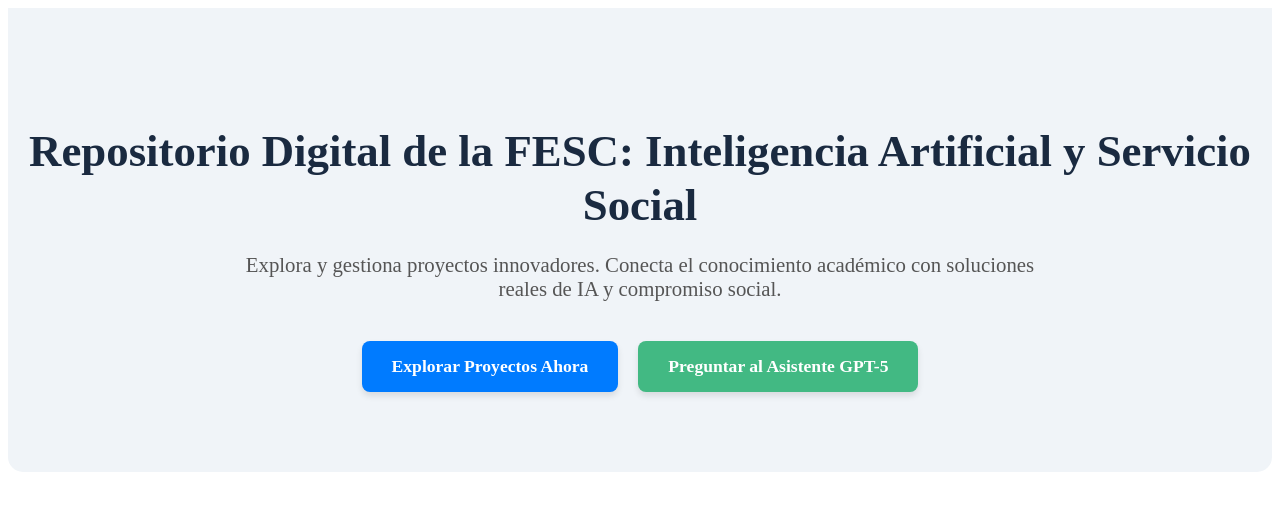
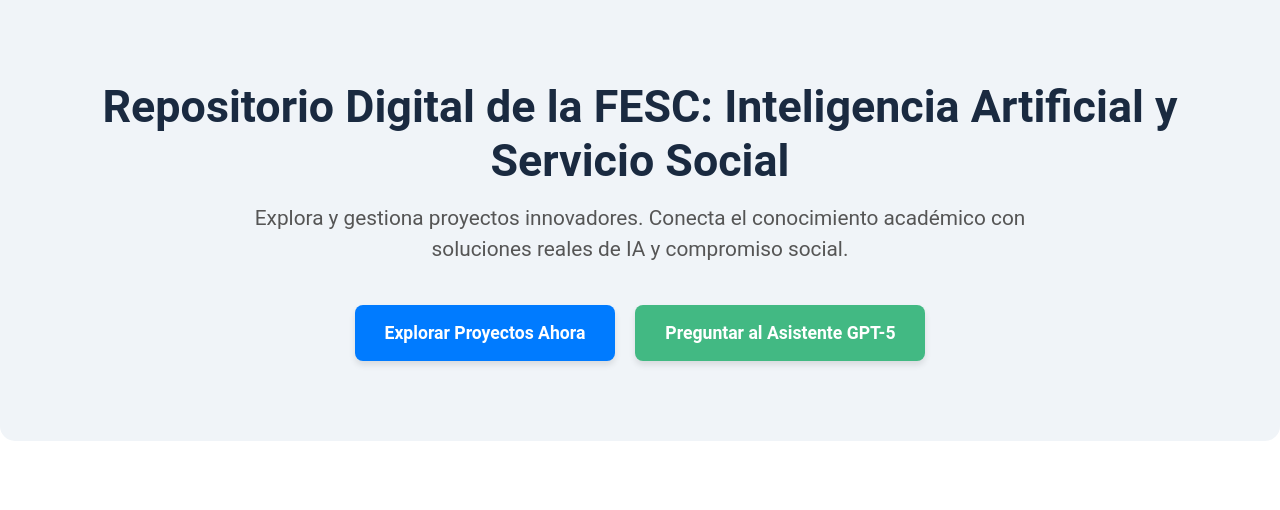
Before and after one commit to JuuzouDev/SS-IA-Repository, a Vue app in the folder ss-ia-repo/: page /fescia/inicio in a window 1280 px wide. Shown: the top 510 px of the page. Built offline with nearby package versions, Linux system fonts and the light colour scheme.

Commit message:
Implementacion de Vuetify y Axios
Creacion de plugins de axios y vuetify

cambio en vue.config.js para implementar el Webpack

```diff
--- a/ss-ia-repo/src/main.js
+++ b/ss-ia-repo/src/main.js
@@ -1,10 +1,11 @@
 import { createApp } from 'vue'
 import App from './App.vue'
 import router from './router';
+import vuetify from './plugins/vuetify';
 
-
-
+//CREATE APP
 
 createApp(App)
   .use(router)
+  .use(vuetify)
   .mount('#app')
--- /dev/null
+++ b/ss-ia-repo/src/plugins/vuetify.js
@@ -0,0 +1,29 @@
+// src/plugins/vuetify.js
+import 'vuetify/styles';
+import { createVuetify } from 'vuetify';
+import * as components from 'vuetify/components';
+import * as directives from 'vuetify/directives';
+
+// Puedes personalizar el tema aquí si quieres
+const vuetify = createVuetify({
+  components,
+  directives,
+  theme: {
+    defaultTheme: 'light',
+    themes: {
+      light: {
+        colors: {
+          primary: '#1976D2', // azul clásico de Vuetify
+          secondary: '#424242',
+          accent: '#82B1FF',
+          error: '#FF5252',
+          info: '#2196F3',
+          success: '#4CAF50',
+          warning: '#FB8C00',
+        },
+      },
+    },
+  },
+});
+
+export default vuetify;
--- a/ss-ia-repo/vue.config.js
+++ b/ss-ia-repo/vue.config.js
@@ -1,4 +1,12 @@
-const { defineConfig } = require('@vue/cli-service')
+const { defineConfig } = require('@vue/cli-service');
+const { VuetifyPlugin } = require('webpack-plugin-vuetify');
+
+
 module.exports = defineConfig({
-  transpileDependencies: true
+  transpileDependencies: true,
+  configureWebpack: {
+    plugins: [
+      new VuetifyPlugin({ autoImport: true }), // 👈 habilita Vuetify con auto-import
+    ],
+  },
 })
```
Also changed, not shown: ss-ia-repo/package.json (+7 -2 lines), ss-ia-repo/src/services/axios.js (added, +37 -0 lines), 1 other file (tests, documents, lock files or other folders).
